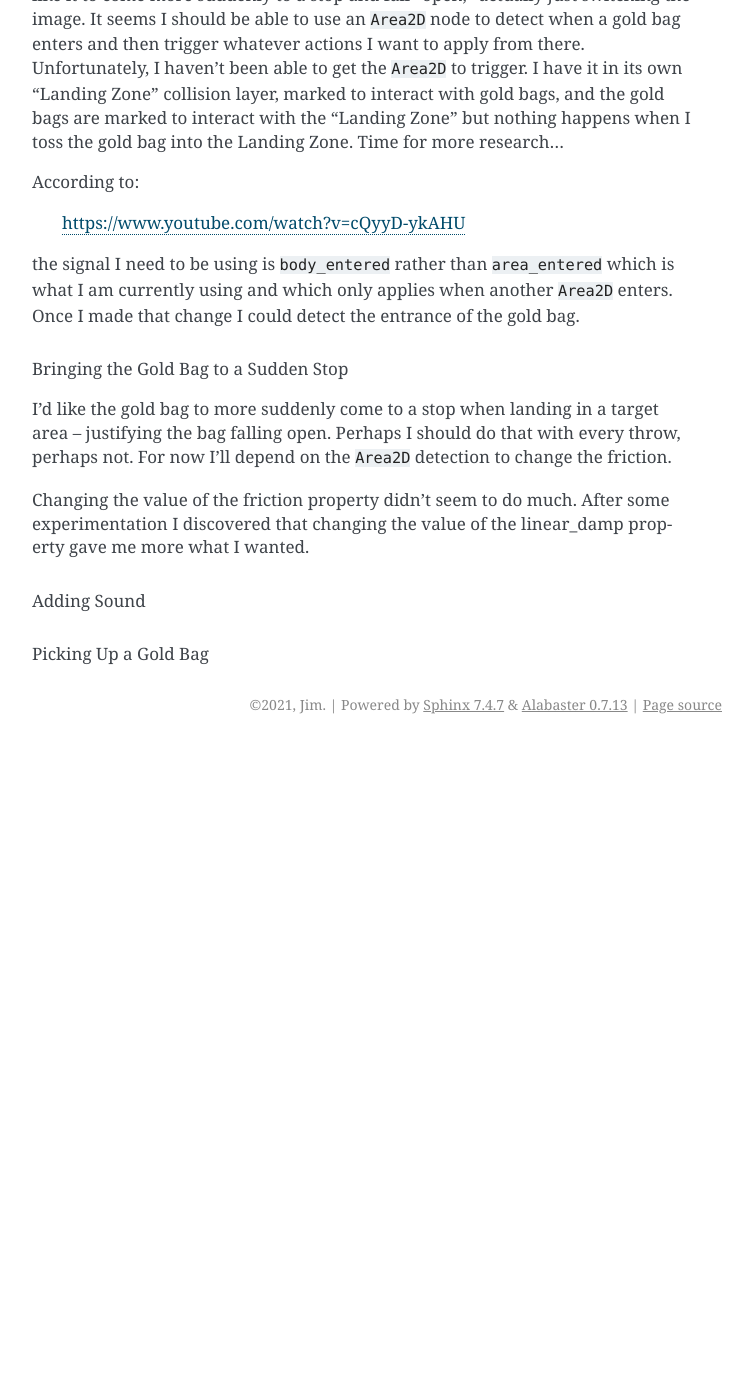
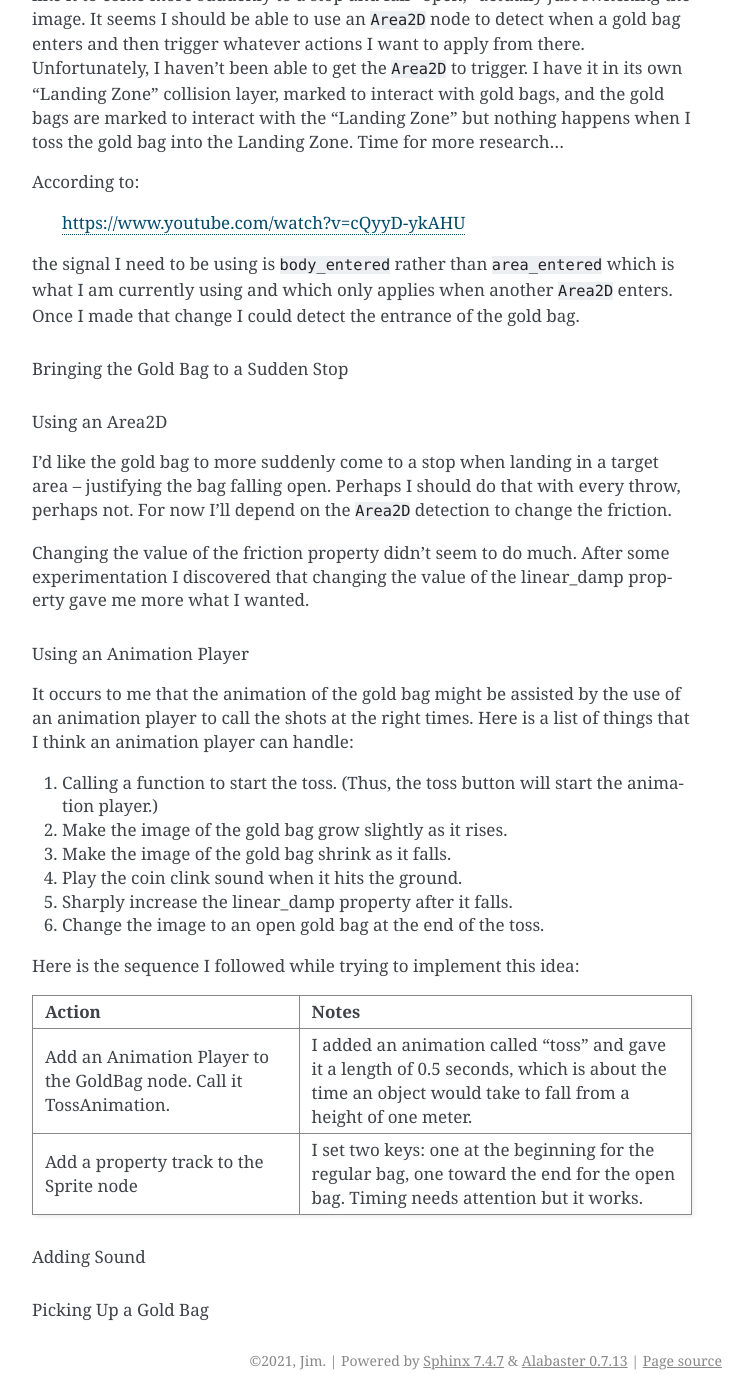
Before and after one commit to JMorris1575/Christmas2022, a Sphinx documentation site: the page built from docs/new_game.rst, in a window 1280 px wide and 1400 px high, scrolled down 20260 px. Shown: the whole window, without its empty margins (388-1141 px from the left). Built offline with Sphinx 7.4.7, drawn with Linux system fonts in a browser that asks for light colours; before the commit the page ends 21004 px from its top, so only the background shows below that; some of the changed text lies outside the part shown.

Commit message:
First work on AnimationPlayer for toss

```diff
--- a/docs/new_game.rst
+++ b/docs/new_game.rst
@@ -862,12 +862,43 @@ which only applies when another ``Area2D`` enters. Once I made that change I cou
 Bringing the Gold Bag to a Sudden Stop
 ^^^^^^^^^^^^^^^^^^^^^^^^^^^^^^^^^^^^^^
 
+Using an Area2D
+"""""""""""""""
+
 I'd like the gold bag to more suddenly come to a stop when landing in a target area -- justifying the bag falling open.
 Perhaps I should do that with every throw, perhaps not. For now I'll depend on the ``Area2D`` detection to change the
 friction.
 
 Changing the value of the friction property didn't seem to do much. After some experimentation I discovered that
 changing the value of the linear_damp property gave me more what I wanted.
+
+Using an Animation Player
+"""""""""""""""""""""""""
+
+It occurs to me that the animation of the gold bag might be assisted by the use of an animation player to call the
+shots at the right times. Here is a list of things that I think an animation player can handle:
+
+#. Calling a function to start the toss. (Thus, the toss button will start the animation player.)
+#. Make the image of the gold bag grow slightly as it rises.
+#. Make the image of the gold bag shrink as it falls.
+#. Play the coin clink sound when it hits the ground.
+#. Sharply increase the linear_damp property after it falls.
+#. Change the image to an open gold bag at the end of the toss.
+
+Here is the sequence I followed while trying to implement this idea:
+
++-------------------------------------------+--------------------------------------------------------------------------+
+| Action                                    | Notes                                                                    |
++===========================================+==========================================================================+
+| Add an Animation Player to the GoldBag    | I added an animation called "toss" and gave it a length of 0.5 seconds,  |
+| node. Call it TossAnimation.              | which is about the time an object would take to fall from a height of    |
+|                                           | one meter.                                                               |
++-------------------------------------------+--------------------------------------------------------------------------+
+| Add a property track to the Sprite node   | I set two keys: one at the beginning for the regular bag, one toward the |
+|                                           | end for the open bag. Timing needs attention but it works.               |
++-------------------------------------------+--------------------------------------------------------------------------+
+
+
 
 .. _adding_sound:
 
```
